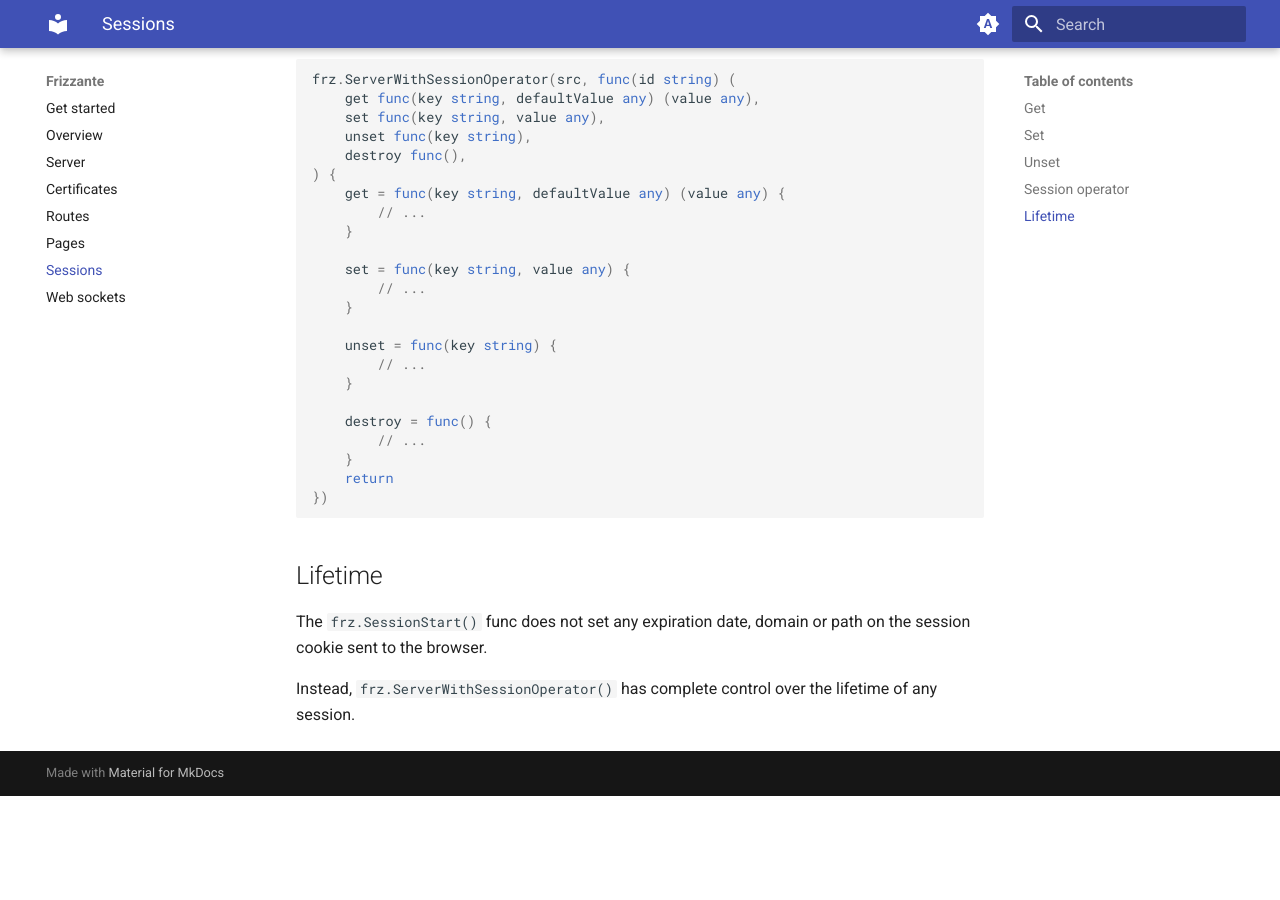
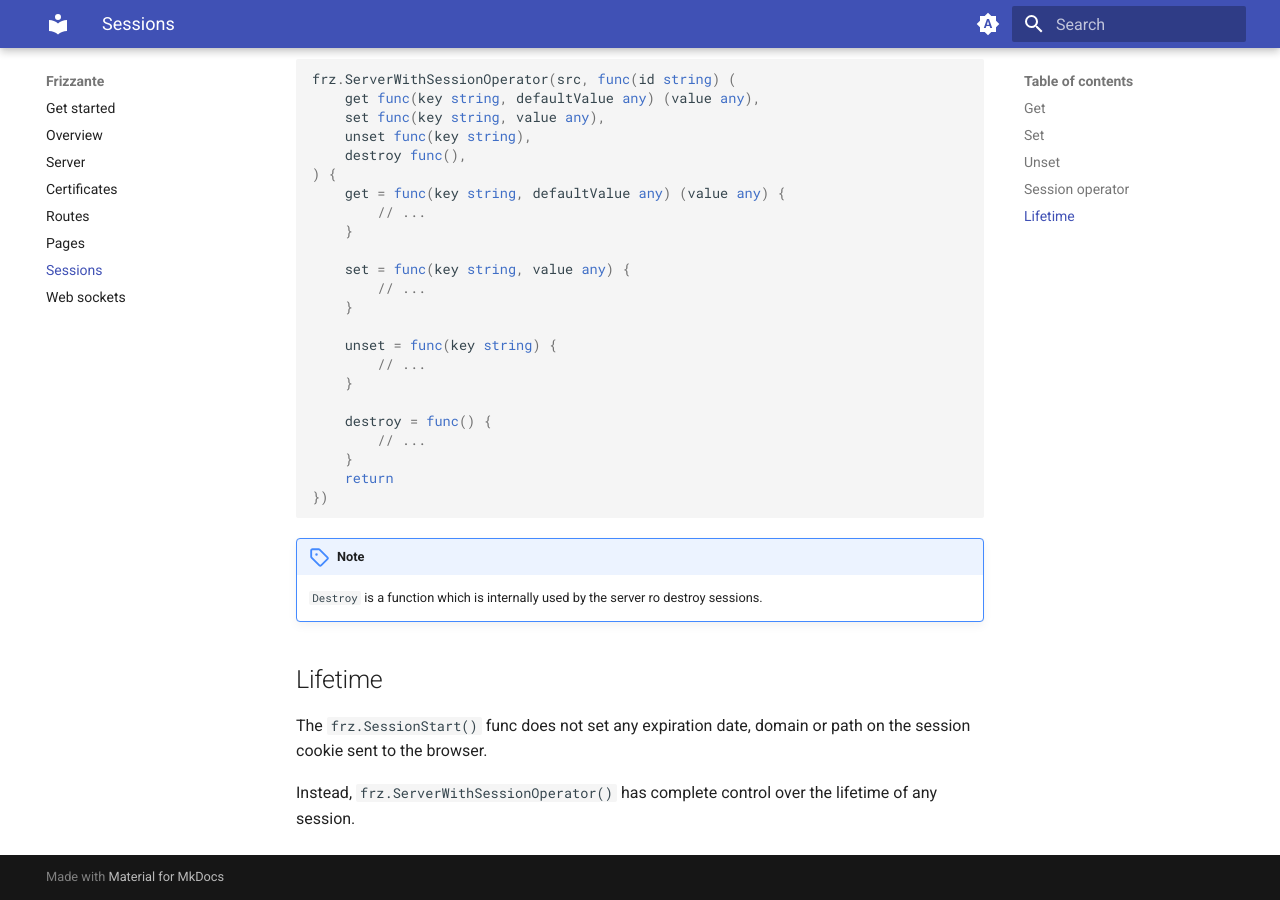
Before and after one commit to razshare/frizzante-docs, an MkDocs documentation site: the page built from docs/sessions.md, in a window 1280 px wide and 900 px high, scrolled down 1177 px. Built offline with MkDocs 1.6.1 and Material for MkDocs 9.7.7, drawn with Linux system fonts in a browser that asks for light colours; before the commit the page ends 1973 px from its top, so only the background shows below that.

Commit message:
chore(docs): updating section sessions.

````diff
--- a/docs/sessions.md
+++ b/docs/sessions.md
@@ -72,6 +72,9 @@ frz.ServerWithSessionOperator(src, func(id string) (
 })
 ```
 
+!!! note
+    `Destroy` is a function which is internally used by the server ro destroy sessions.
+
 ## Lifetime
 
 The `frz.SessionStart()` func does not set any expiration date, domain or path on the session cookie sent to the browser.
````
